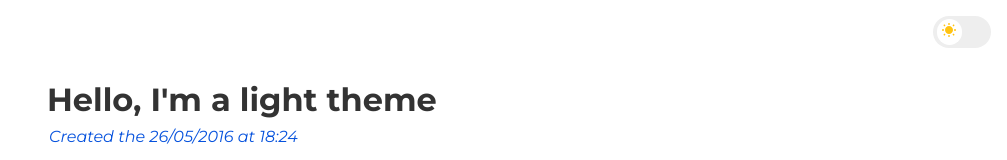
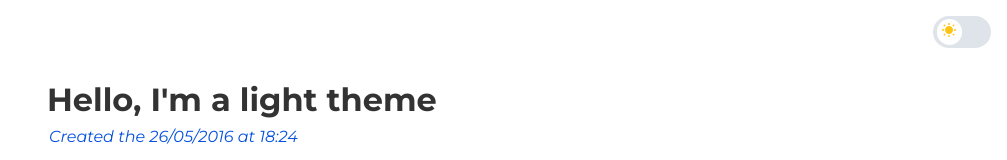
Before and after one commit to Ceezik/dark-mode, a plain HTML site: page index.html in a window 1280 px wide. Shown: the top 160 px of the page, without its empty margins (273-1280 px from the left). Drawn offline with nearby package versions, Linux system fonts and the light colour scheme.

Commit message:
Change mode-switcher background-color

```diff
--- a/style.scss
+++ b/style.scss
@@ -6,7 +6,7 @@
     --bg-color: white;
     --heading-color: #333333;
     --primary-color: #0652DD;
-    --secondary-color: #eeeeee;
+    --secondary-color: #dfe4ea;
 }
 
 /* Those ones will be used in the dark theme */
```
Also changed, not shown: style.css.
